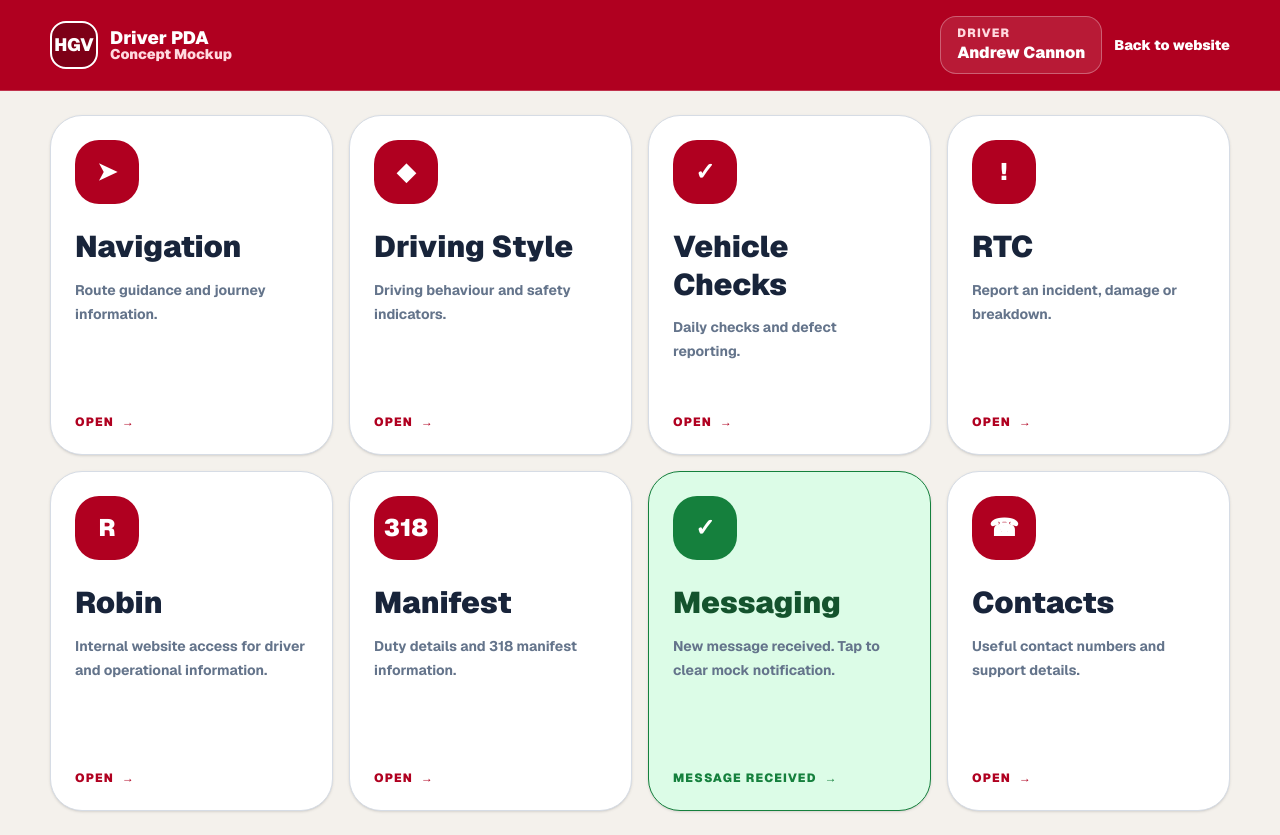
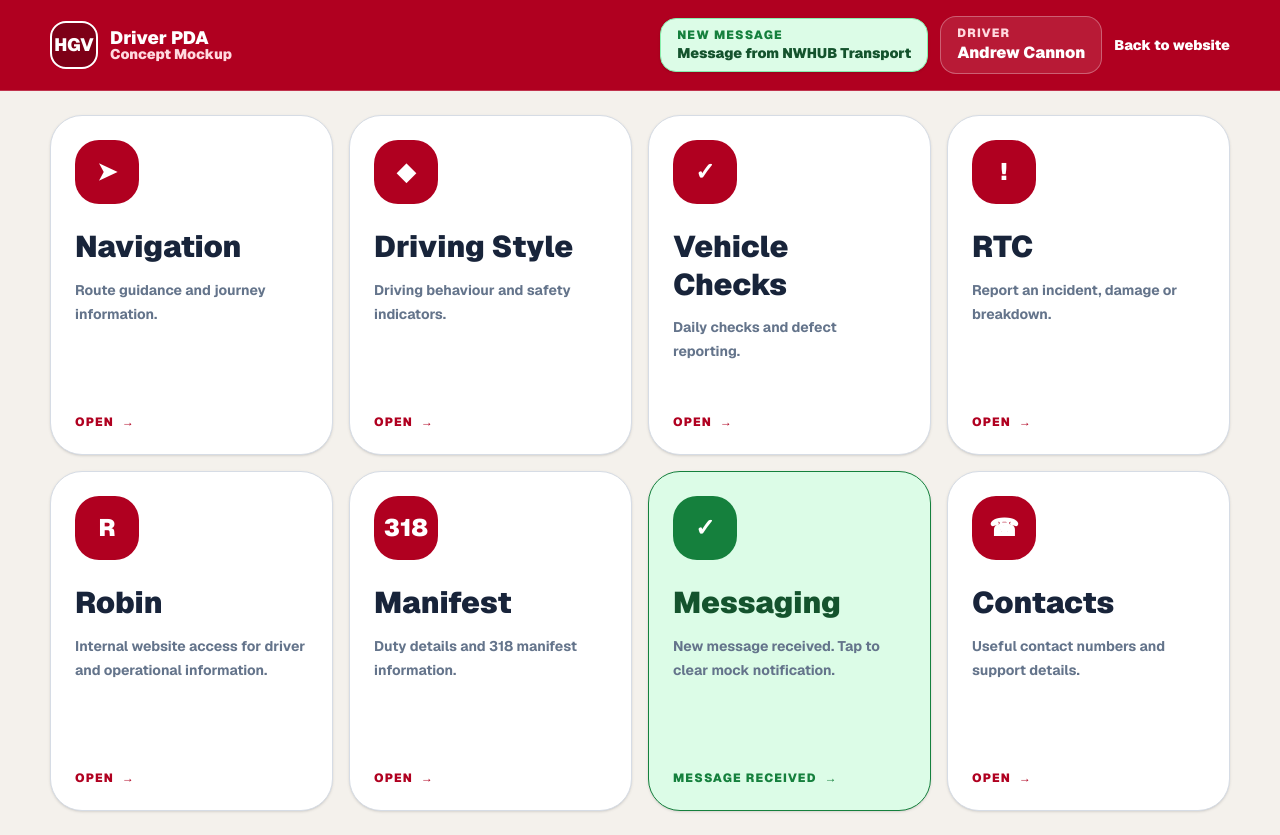
Before and after one commit to acannon76/rugby-league-supporter-web, a Next.js app: page /internal/app-ideas in a window 1280 px wide. Both pictures are taken after a click on the button 789 px from the left and 641 px from the top of the page. Built offline with nearby package versions, Linux system fonts and the light colour scheme.

Commit message:
add message alert to PDA header

```diff
--- a/src/app/internal/app-ideas/HgvDriverPdaMockupClient.tsx
+++ b/src/app/internal/app-ideas/HgvDriverPdaMockupClient.tsx
@@ -85,6 +85,17 @@ export default function HgvDriverPdaMockupClient() {
           </div>
 
           <div className="flex flex-col gap-3 sm:flex-row sm:items-center">
+            {messageReceived && (
+              <div className="rounded-2xl border border-[#86efac] bg-[#dcfce7] px-4 py-2 shadow-sm">
+                <p className="text-xs font-black uppercase tracking-widest text-[#15803d]">
+                  New Message
+                </p>
+                <p className="text-sm font-black text-[#14532d]">
+                  Message from NWHUB Transport
+                </p>
+              </div>
+            )}
+
             <div className="rounded-2xl border border-white/30 bg-white/10 px-4 py-2">
               <p className="text-xs font-black uppercase tracking-widest text-[#ffd9df]">
                 Driver
@@ -149,7 +160,6 @@ function ActionCard({
   messageReceived?: boolean;
   onMessagingClick?: () => void;
 }) {
-
   const cardClasses = `
     group flex h-[300px] w-full flex-col rounded-[32px] border p-6 text-[#111]
     no-underline shadow-sm transition hover:shadow-lg
```
Lines whose indentation alone changed are shown as unchanged.
